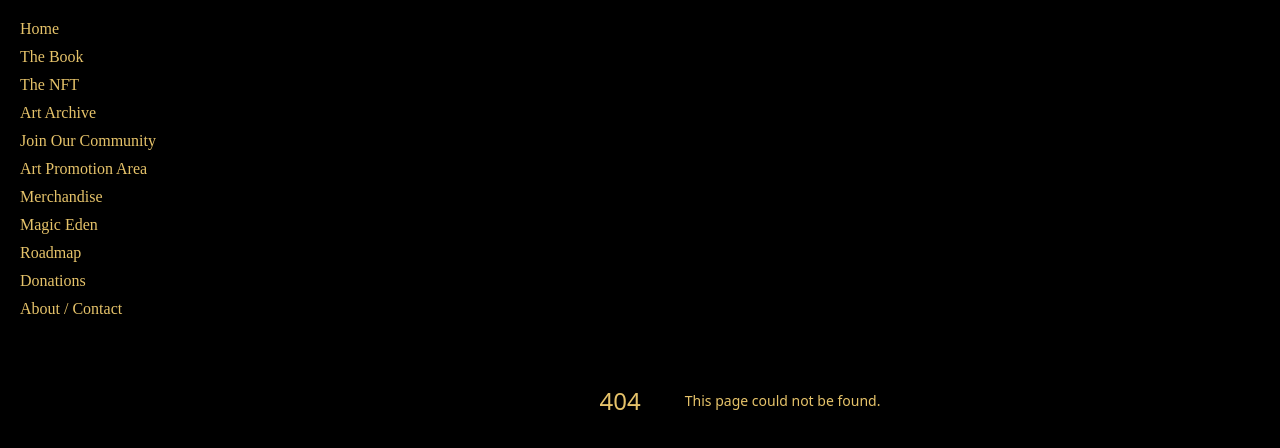
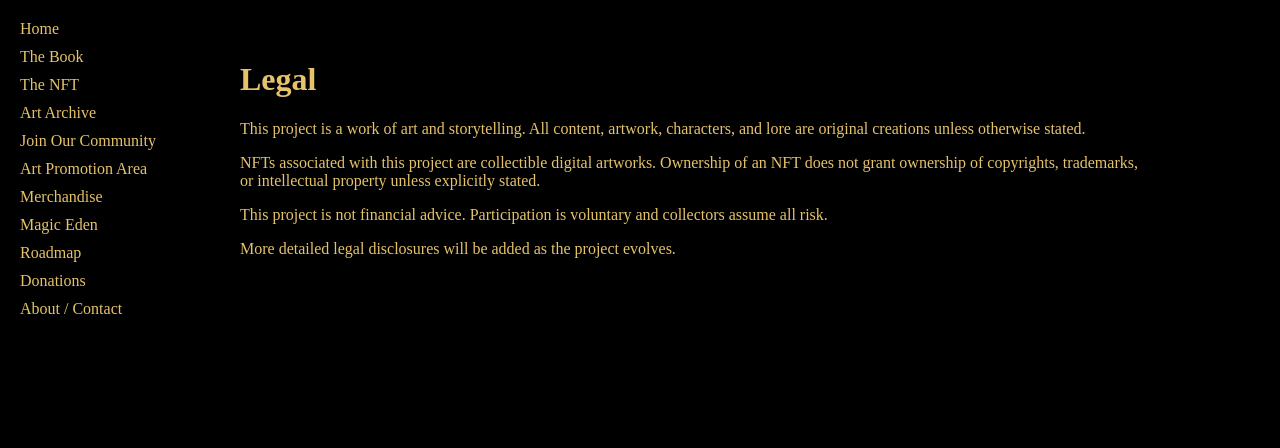
Before and after one commit to vesuvious-king/Kings-of-Solympus-, a Next.js app: page /legal in a window 1280 px wide. Before the commit this address had no page. Shown: the top 448 px of the page. Built offline with nearby package versions, Linux system fonts and the light colour scheme.

Commit message:
Create page.js

```diff
--- /dev/null
+++ b/app/legal/page.js
@@ -0,0 +1,27 @@
+export default function LegalPage() {
+  return (
+    <main style={{ padding: "40px", maxWidth: "900px" }}>
+      <h1>Legal</h1>
+
+      <p>
+        This project is a work of art and storytelling. All content, artwork,
+        characters, and lore are original creations unless otherwise stated.
+      </p>
+
+      <p>
+        NFTs associated with this project are collectible digital artworks.
+        Ownership of an NFT does not grant ownership of copyrights, trademarks,
+        or intellectual property unless explicitly stated.
+      </p>
+
+      <p>
+        This project is not financial advice. Participation is voluntary and
+        collectors assume all risk.
+      </p>
+
+      <p>
+        More detailed legal disclosures will be added as the project evolves.
+      </p>
+    </main>
+  );
+}
```
